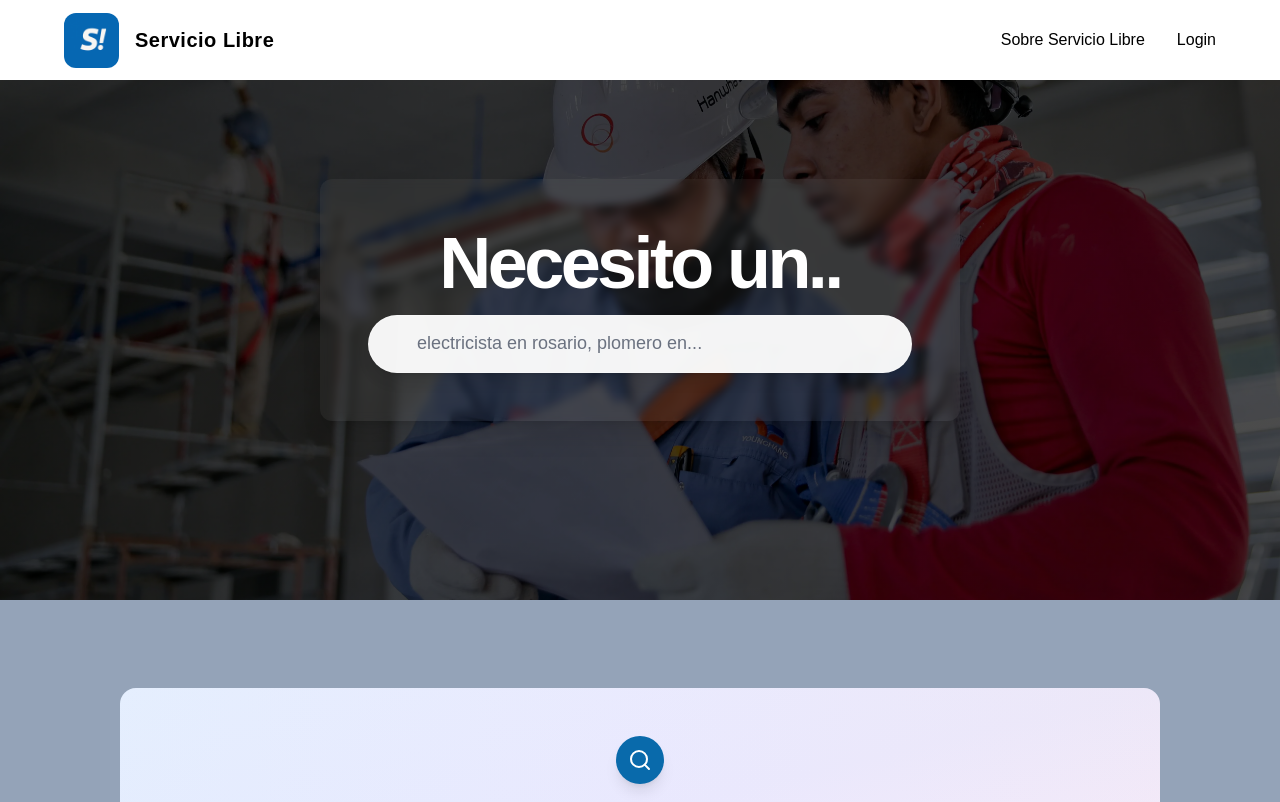
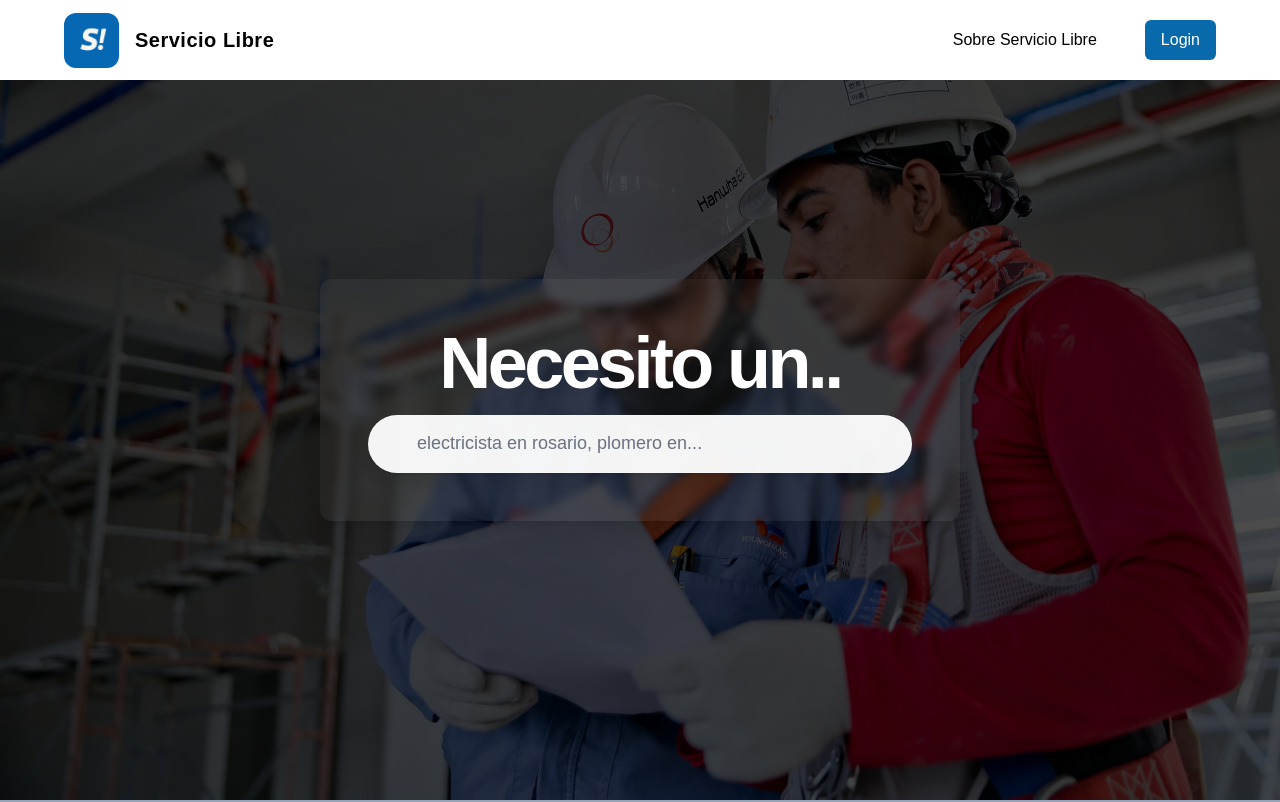
Before and after one commit to arondiaz/ican, a Next.js app in the folder frontend/: page / in a window 1280 px wide. Shown: the top 802 px of the page. Built offline with nearby package versions, Linux system fonts and the light colour scheme; no server answers.

Commit message:
modified heigh of image on Hero section and add styles on login button

```diff
--- a/frontend/src/app/components/Navbar.tsx
+++ b/frontend/src/app/components/Navbar.tsx
@@ -69,9 +69,9 @@ const Navbar = () => {
     navScope,
   ]);
   return (
-    <header className=" max-w-full bg-white ">
+    <header className="max-w-full bg-white ">
       <div
-        className=" fixed top-0 left-0 w-full h-0 overflow-hidden bg-slate-500 z-40 "
+        className="fixed top-0 left-0 w-full h-0 overflow-hidden bg-slate-500 z-40 "
         ref={navScope}
       >
         <nav className="mt-20 flex flex-col h-full ">
@@ -157,7 +157,15 @@ const Navbar = () => {
 
             <div className="hidden lg:flex justify-end gap-8">
               {navItems.map((item) => (
-                <Link key={item.href} href={item.href}>
+                <Link
+                  key={item.href}
+                  href={item.href}
+                  className={`px-4 py-2 rounded-md transition-all ${
+                    item.name === "Login"
+                      ? "bg-original text-white hover:bg-dark"
+                      : "text-black hover:text-dark "
+                  }`}
+                >
                   {item.name}
                 </Link>
               ))}
--- a/frontend/src/app/sections/Hero.tsx
+++ b/frontend/src/app/sections/Hero.tsx
@@ -58,7 +58,7 @@ const Hero = () => {
   // }, [searchQuery, getWorkers]);
 
   return (
-    <section className="relative w-full md:pt-12 md:-mb-16 min-h-[500px] sm:min-h-[700px] md:min-h-[550px] lg:min-h-[600px] flex justify-center  items-center sm:pb-28 overflow-hidden">
+    <section className="relative w-full md:pt-12 md:-mb-16 min-h-[500px] sm:min-h-[620px] md:min-h-[670px] lg:min-h-[800px] flex justify-center  items-center sm:pb-28 overflow-hidden">
       {heroImages.map((image, index) => (
         <div
           key={index}
```
